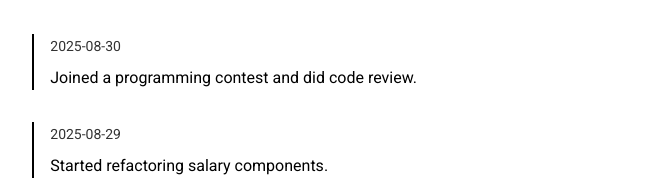
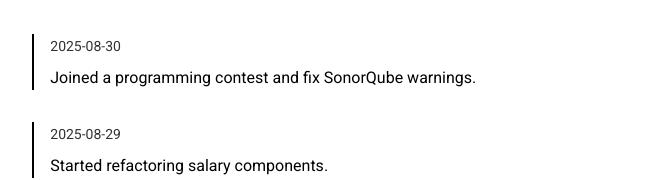
Before and after one commit to minamicode/minamicode.com, a Next.js app: page /journal in a window 1280 px wide. Shown: the part 372-552 px from the top of the page, without its empty margins (309-969 px from the left). Built offline with nearby package versions, Linux system fonts and the light colour scheme.

Commit message:
add a journal entry

```diff
--- a/src/app/_components/JournalEntries.tsx
+++ b/src/app/_components/JournalEntries.tsx
@@ -10,8 +10,8 @@ type JournalEntry = {
 const entries: JournalEntry[] = [
   {
     date: "2025-08-30",
-    text: "Joined a programming contest and did code review.",
-    chart: 3,
+    text: "Joined a programming contest and fix SonorQube warnings.",
+    chart: 4,
   },
   {
     date: "2025-08-29",
```
